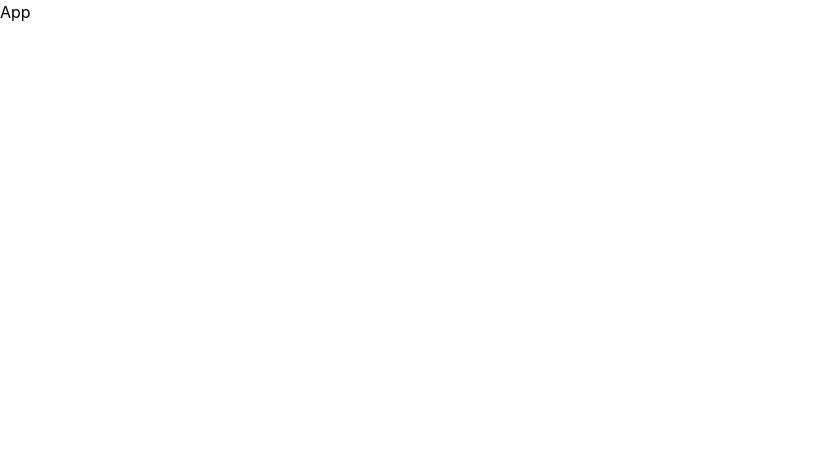
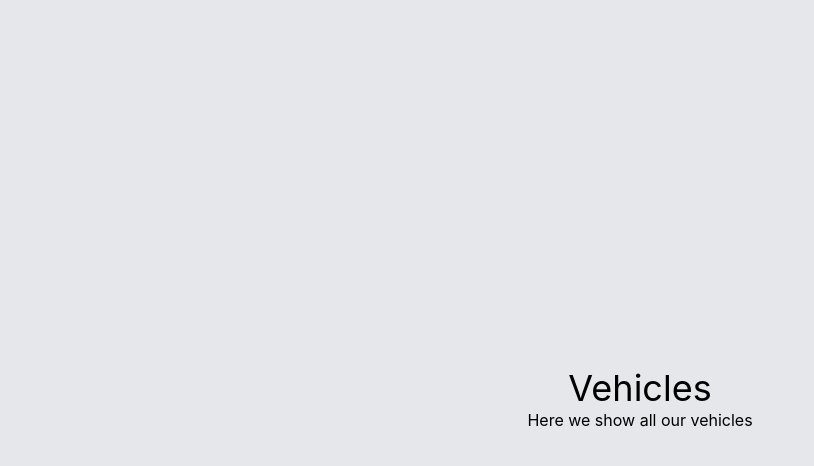
Before and after one commit to shivakumar2006/micro-go, a React app in the folder frontend/: page / in a window 1280 px wide. Shown: the top 466 px of the page, without its empty margins (0-814 px from the left). Built offline with nearby package versions, Linux system fonts and the light colour scheme; the HTML template or start-up script is replaced by a standard one.

Commit message:
feat: implement react-router-dom and create Vehicles page component with Redux store setup

```diff
--- a/frontend/package.json
+++ b/frontend/package.json
@@ -13,6 +13,7 @@
     "@tailwindcss/vite": "^4.3.2",
     "react": "^19.2.7",
     "react-dom": "^19.2.7",
+    "react-router-dom": "^7.18.1",
     "tailwindcss": "^4.3.2"
   },
   "devDependencies": {
--- a/frontend/src/App.jsx
+++ b/frontend/src/App.jsx
@@ -1,9 +1,15 @@
 import React from 'react';
-import "./App.css"
+import "./App.css";
+import {Routes, Route} from "react-router-dom";
+import Vehicles from './Pages/Vehicles';
 
 const App = () => {
   return (
-    <div>App</div>
+    <>
+    <Routes>
+        <Route path="/" element={<Vehicles />}/>
+    </Routes>
+    </>
   )
 }
 
--- /dev/null
+++ b/frontend/src/Pages/Vehicles.jsx
@@ -0,0 +1,12 @@
+import React from 'react'
+
+const Vehicles = () => {
+  return (
+    <div className='w-full min-h-screen bg-gray-200 flex flex-col justify-center items-center'>
+        <p className='text-4xl'>Vehicles</p>
+        <p>Here we show all our vehicles</p>
+    </div>
+  )
+}
+
+export default Vehicles
--- a/frontend/src/main.jsx
+++ b/frontend/src/main.jsx
@@ -1,10 +1,12 @@
 import React from "react";
 import ReactDOM from "react-dom/client"
 import App from "./App.jsx";
+import { BrowserRouter } from "react-router-dom";
 
 const root = ReactDOM.createRoot(document.getElementById("root"))
 
-
 root.render(
-    <App />
+    <BrowserRouter>
+        <App />
+    </BrowserRouter>
 )
```
Also changed, not shown: frontend/src/Redux/store.js (added), 1 other file (tests, documents, lock files or other folders).
